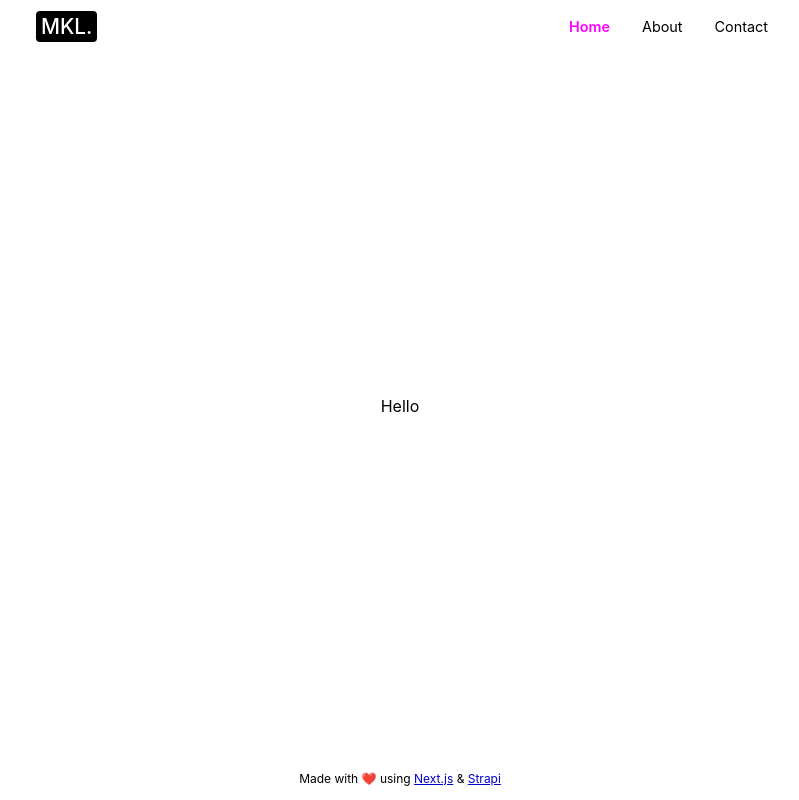
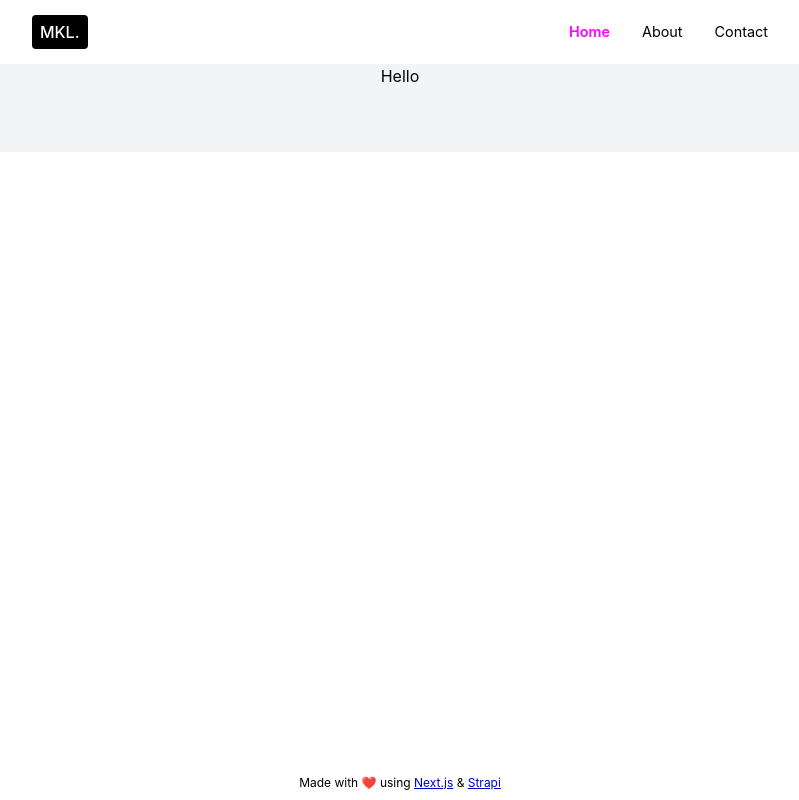
Before and after one commit to retr00exe/mekel.dev, a Next.js app: page /contact in a window 1280 px wide. Shown: the whole page, without its empty margins (240-1039 px from the left). Built offline with nearby package versions, Linux system fonts and the light colour scheme.

Commit message:
fix sticky navbar and footer

```diff
--- a/components/About.tsx
+++ b/components/About.tsx
@@ -38,7 +38,7 @@ class AboutContent extends Component {
 }
 
 const AboutWrapper = styled.div.attrs({
-	className: 'mx-auto py-10 lg:flex lg:flex-col lg:h-auto ',
+	className: 'mx-auto py-20 lg:flex lg:flex-col lg:h-auto',
 })`
 	width: 800px;
 `;
--- /dev/null
+++ b/components/Cards.tsx
@@ -0,0 +1,51 @@
+import { sliceText } from '../utils/card';
+
+const Cards = ({ data }) => {
+	console.log(data.posts);
+	return (
+		<div className="py-16 bg-gray-100">
+			<h1 className="mt-4 text-center text-2xl font-bold text-gray-800">
+				My Posts
+			</h1>
+			{data.posts.map((post) => (
+				<div className="px-8 py-4">
+					<div className="mx-auto lg:w-3/5 lg:flex lg:flex-row lg:h-auto shadow-sm">
+						<img
+							src={post.cover.url}
+							alt=""
+							className="rounded-tr-md rounded-tl-md h-48 w-full lg:h-auto lg:w-2/5 lg:rounded-bl-md lg:rounded-tr-none"
+							style={{ objectFit: 'cover' }}
+						/>
+						<div className="bg-white p-6 rounded-bl-md rounded-br-md flex flex-col justify-between lg:rounded-bl-none lg:rounded-tr-md">
+							<div>
+								<h2 className="text-gray-700 font-semibold text-xl">
+									{post.title}
+								</h2>
+								<p className="text-sm text-gray-600 mt-4">
+									{sliceText(post.content, 120)}
+								</p>
+							</div>
+							<div className="flex items-center mt-4">
+								<div className="flex items-center">
+									<img
+										src="https://avatars.githubusercontent.com/u/55347344?s=460&u=f5b39bf3ba4461a448a4ea15d6bd28fc6b7b4337&v=4"
+										alt=""
+										className="h-10 w-10 rounded-full"
+									/>
+									<div className="ml-4">
+										<p className="text-gray-800 text-sm font-semibold">
+											Mekel Ilyasa
+										</p>
+										<p className="text-gray-600 text-sm">28 Jun 2020</p>
+									</div>
+								</div>
+							</div>
+						</div>
+					</div>
+				</div>
+			))}
+		</div>
+	);
+};
+
+export default Cards;
--- a/components/Contact.tsx
+++ b/components/Contact.tsx
@@ -1,14 +1,9 @@
-import React from 'react';
-import styled from 'styled-components'
-
 const Contact = () => {
 	return (
-		<div>
+		<div className="py-16 bg-gray-100">
 			<h1>Hello</h1>
 		</div>
 	);
-}
-
-const ContactWrapper = styled.div``
+};
 
 export default Contact;
--- a/components/Content.tsx
+++ /dev/null
@@ -1,26 +0,0 @@
-import React from 'react';
-
-const Content = () => {
-	return (
-		<div className="px-8 py-4">
-			<div className="mx-auto lg:w-3/5 lg:flex lg:flex-row lg:h-auto">
-				<img src="https://cdn.dribbble.com/users/708424/screenshots/7961575/media/5634c53a6642cfbba99d9aaa52d42443.png?compress=1&resize=1000x750" alt="" className="rounded-tr-md rounded-tl-md h-48 w-full lg:h-auto lg:w-2/5 lg:rounded-bl-md lg:rounded-tr-none" style={{objectFit: 'cover'}}/>
-				<div className="bg-white p-6 rounded-bl-md rounded-br-md lg:rounded-bl-none lg:rounded-tr-md">
-					<h2 className="text-gray-700 font-semibold">Lorem ipsum dolor sit amet consectetur adipisicing elit.</h2>
-					<p className="text-sm text-gray-600 mt-4">Lorem ipsum dolor sit amet consectetur adipisicing elit. Deleniti perspiciatis laudantium est fugit?!</p>
-					<div className="flex items-center mt-4">
-						<div className="flex items-center">
-							<img src="https://avatars.githubusercontent.com/u/55347344?s=460&u=f5b39bf3ba4461a448a4ea15d6bd28fc6b7b4337&v=4" alt="" className="h-10 w-10 rounded-full"/>
-							<div className="ml-4">
-								<p className="text-gray-800 text-sm font-semibold">Mekel Ilyasa</p>
-								<p className="text-gray-600 text-sm">28 Jun 2020</p>
-							</div>
-						</div>
-					</div>
-				</div>
-			</div>
-		</div>
-	);
-}
-
-export default Content;
--- a/components/Footer.tsx
+++ b/components/Footer.tsx
@@ -20,13 +20,16 @@ const Footer = () => {
 };
 
 const FooterWrapper = styled.footer`
-	max-width: 800px;
+	position: fixed;
+	left: 0;
+	bottom: 0;
+	width: 100%;
 	margin: 0 auto;
 	font-size: 0.75rem;
-	display: flex;
-	justify-content: center;
+	text-align: center;
+	background-color: #fff;
 	.footer-container {
-		padding: 0.75rem;
+		padding: 0.5rem;
 	}
 	p {
 		a {
--- a/components/Layout.tsx
+++ /dev/null
@@ -1,20 +0,0 @@
-import Navbar from './Navbar';
-import Footer from './Footer';
-import Content from './Content';
-
-const Layout = () => {
-	return (
-		<>
-			<Navbar />
-			<div className="bg-gray-100">
-				<h1 className="pt-4 text-center text-2xl font-bold ">My Posts</h1>
-				<Content />
-				<Content />
-				<Content />
-			</div>
-			<Footer />
-		</>
-	);
-};
-
-export default Layout;
--- a/components/Navbar.tsx
+++ b/components/Navbar.tsx
@@ -4,60 +4,63 @@ import styled from 'styled-components';
 const Navbar = () => {
 	return (
 		<NavbarItems>
-			<NavLogo>
+			<div className="flex mx-auto justify-between lg:w-3/5 lg:mx-auto">
+				<div className="nav-logo">
 					<Link href="/">
 						<a>MKL.</a>
 					</Link>
-			</NavLogo>
-			<NavLinks>
-				<NavLink>
+				</div>
+				<div className="nav-links">
+					<div className="nav-link">
 						<Link href="/">
 							<a>Home</a>
 						</Link>
-				</NavLink>
-				<NavLink>
+					</div>
+					<div className="nav-link">
 						<Link href="/about">
 							<a>About</a>
 						</Link>
-				</NavLink>
-				<NavLink>
+					</div>
+					<div className="nav-link">
 						<Link href="/contact">
 							<a>Contact</a>
 						</Link>
-				</NavLink>
-			</NavLinks>
+					</div>
+				</div>
+			</div>
 		</NavbarItems>
 	);
 };
 
-const NavbarItems = styled.nav.attrs({
-	className: 'mx-auto lg:w-3/5 lg:flex lg:flex-row lg:h-auto',
-})`
+const NavbarItems = styled.nav`
+	position: fixed;
+	left: 0;
+	top: 0;
+	width: 100%;
+	height: 4rem;
+	background-color: #fff;
 	display: flex;
 	align-items: center;
-`;
 
-const NavLogo = styled.div`
-	box-sizing: border-box;
-	font-size: 1.3rem;
+	.nav-logo {
+		display: flex;
+		align-items: center;
+		font-size: 1rem;
 		text-transform: uppercase;
 		font-weight: 500;
 		background-color: black;
 		border-radius: 4px;
 		color: white;
-	padding: 0 5px;
-	margin-left: 20px;
+		padding: 0 8px;
+		margin: 10px 1rem;
 		&:hover {
 			background-color: #e200e2;
 		}
-`;
+	}
 
-const NavLinks = styled.ul`
-	margin-left: auto;
+	.nav-links {
 		display: flex;
-`;
-
-const NavLink = styled.li`
+		.nav-link {
 			display: inline-block;
 			font-size: 0.9rem;
 			padding: 1rem;
@@ -69,6 +72,8 @@ const NavLink = styled.li`
 			&:hover {
 				color: magenta;
 			}
+		}
+	}
 `;
 
 export default Navbar;
--- a/pages/contact.tsx
+++ b/pages/contact.tsx
@@ -4,7 +4,7 @@ import Footer from '../components/Footer';
 
 const Contact = () => {
 	return (
-		<div className="flex flex-col h-screen justify-between text-center">
+		<div className="flex flex-col h-screen text-center">
 			<Navbar />
 			<ContactContent />
 			<Footer />
--- a/pages/index.tsx
+++ b/pages/index.tsx
@@ -1,34 +1,27 @@
 import React, { Component } from 'react';
 import Head from 'next/head';
 import Navbar from '../components/Navbar';
-import Content from '../components/Content';
+import Cards from '../components/Cards';
 import Footer from '../components/Footer';
 
 export default class Home extends Component {
 	static async getInitialProps() {
 		const res = await fetch(`https://strapi-backend-01.herokuapp.com/posts`);
 		const data = await res.json();
-		console.log(data);
 		return {
-			slug: data,
+			posts: data,
 		};
 	}
 
 	render() {
-		console.log(this.props);
 		return (
 			<div className="flex flex-col h-screen">
 				<Head>
-					<title>Create Next App</title>
+					<title>Home</title>
 					<link rel="icon" href="/favicon.ico" />
 				</Head>
 				<Navbar />
-				<div className="bg-gray-100">
-					<h1 className="pt-4 text-center text-2xl font-bold ">My Posts</h1>
-					<Content />
-					<Content />
-					<Content />
-				</div>
+				<Cards data={this.props} />
 				<Footer />
 			</div>
 		);
--- /dev/null
+++ b/utils/card.ts
@@ -0,0 +1,7 @@
+export const sliceText = (text: String, end: number) => {
+	if (!text) {
+		return '';
+	} else {
+		return text.slice(0, end) + (text.length > end ? '...' : '');
+	}
+};
```
Lines whose indentation alone changed are shown as unchanged.
